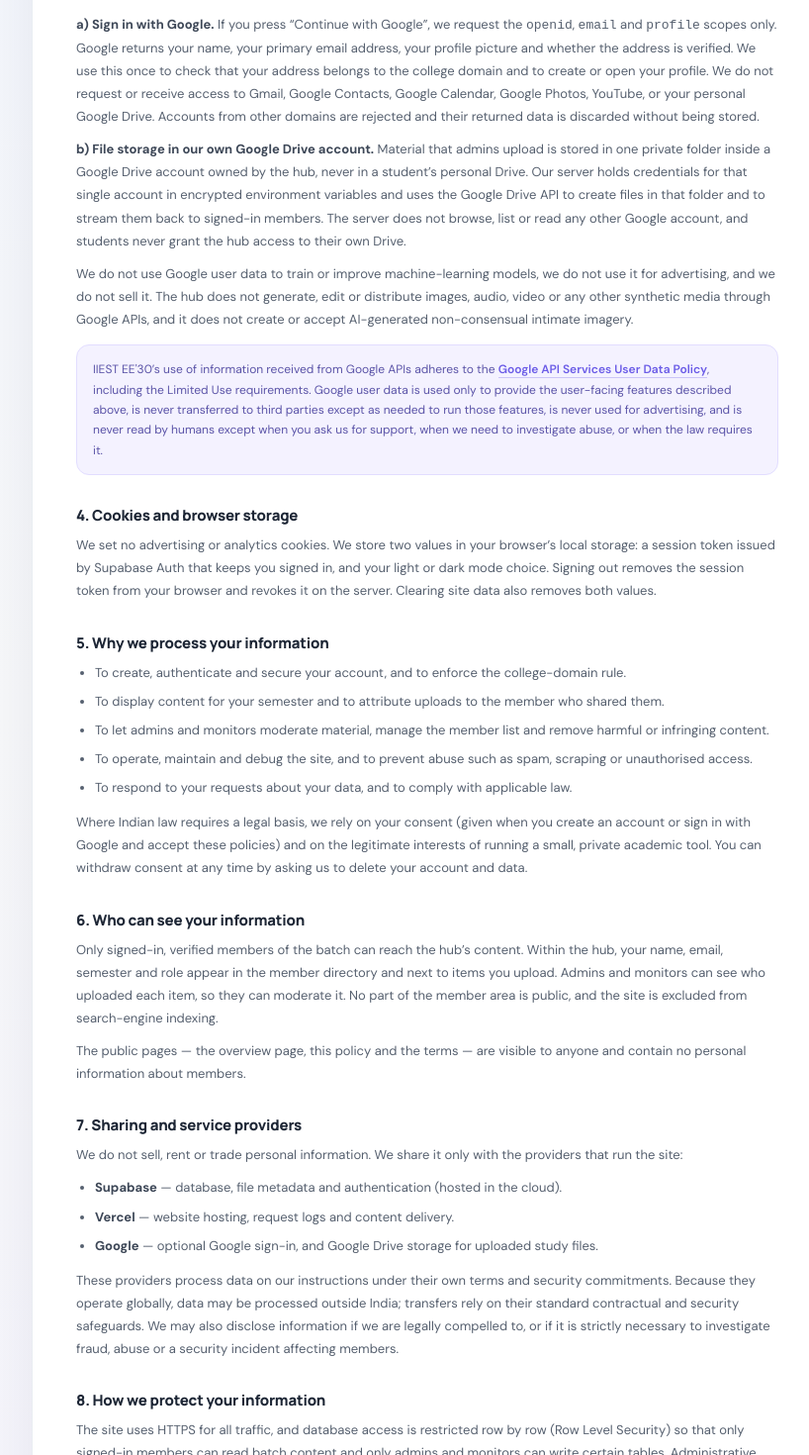
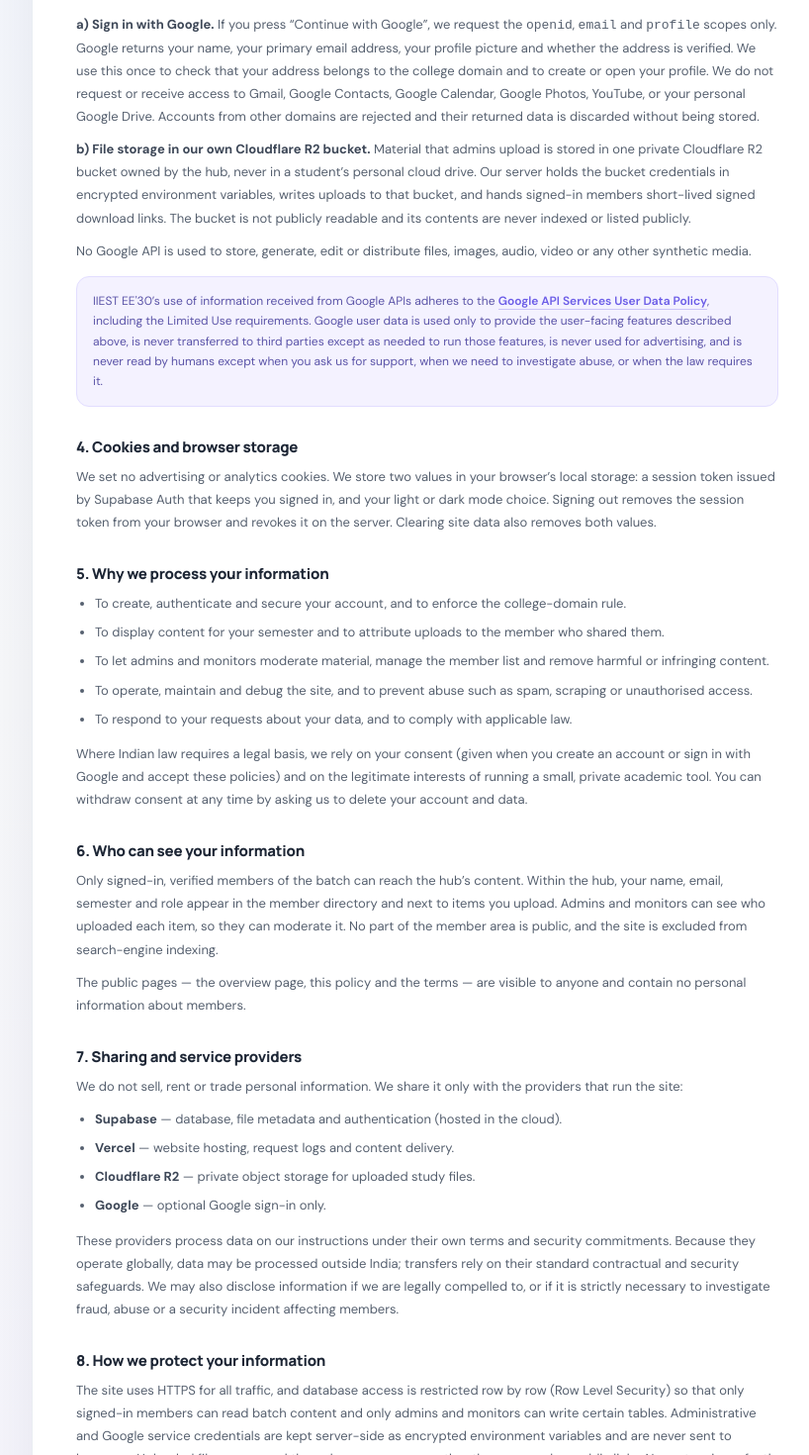
Before and after one commit to Raihan1362k6/department-hub, a Next.js app: page /privacy in a window 1280 px wide. Shown: the part 1130-2600 px from the top of the page at 99% size, without its empty margins (208-1026 px from the left). Built offline with nearby package versions, Linux system fonts and the light colour scheme.

Commit message:
Name Cloudflare R2 as the file storage provider

```diff
--- a/app/privacy/page.tsx
+++ b/app/privacy/page.tsx
@@ -78,17 +78,15 @@ export default function PrivacyPolicyPage() {
         Drive. Accounts from other domains are rejected and their returned data is discarded without being stored.
       </p>
       <p>
-        <b>b) File storage in our own Google Drive account.</b> Material that admins upload is stored in one private
-        folder inside a Google Drive account owned by the hub, never in a student&rsquo;s personal Drive. Our server
-        holds credentials for that single account in encrypted environment variables and uses the Google Drive API to
-        create files in that folder and to stream them back to signed-in members. The server does not browse, list or
-        read any other Google account, and students never grant the hub access to their own Drive.
+        <b>b) File storage in our own Cloudflare R2 bucket.</b> Material that admins upload is stored in one private
+        Cloudflare R2 bucket owned by the hub, never in a student&rsquo;s personal cloud drive. Our server holds the
+        bucket credentials in encrypted environment variables, writes uploads to that bucket, and hands signed-in
+        members short-lived signed download links. The bucket is not publicly readable and its contents are never
+        indexed or listed publicly.
       </p>
       <p>
-        We do not use Google user data to train or improve machine-learning models, we do not use it for advertising,
-        and we do not sell it. The hub does not generate, edit or distribute images, audio, video or any other
-        synthetic media through Google APIs, and it does not create or accept AI-generated non-consensual intimate
-        imagery.
+        No Google API is used to store, generate, edit or distribute files, images, audio, video or any other
+        synthetic media.
       </p>
       <div className="legal-note">
         <p>
@@ -146,7 +144,8 @@ export default function PrivacyPolicyPage() {
       <ul>
         <li><b>Supabase</b> — database, file metadata and authentication (hosted in the cloud).</li>
         <li><b>Vercel</b> — website hosting, request logs and content delivery.</li>
-        <li><b>Google</b> — optional Google sign-in, and Google Drive storage for uploaded study files.</li>
+        <li><b>Cloudflare R2</b> — private object storage for uploaded study files.</li>
+        <li><b>Google</b> — optional Google sign-in only.</li>
       </ul>
       <p>
         These providers process data on our instructions under their own terms and security commitments. Because they
```
